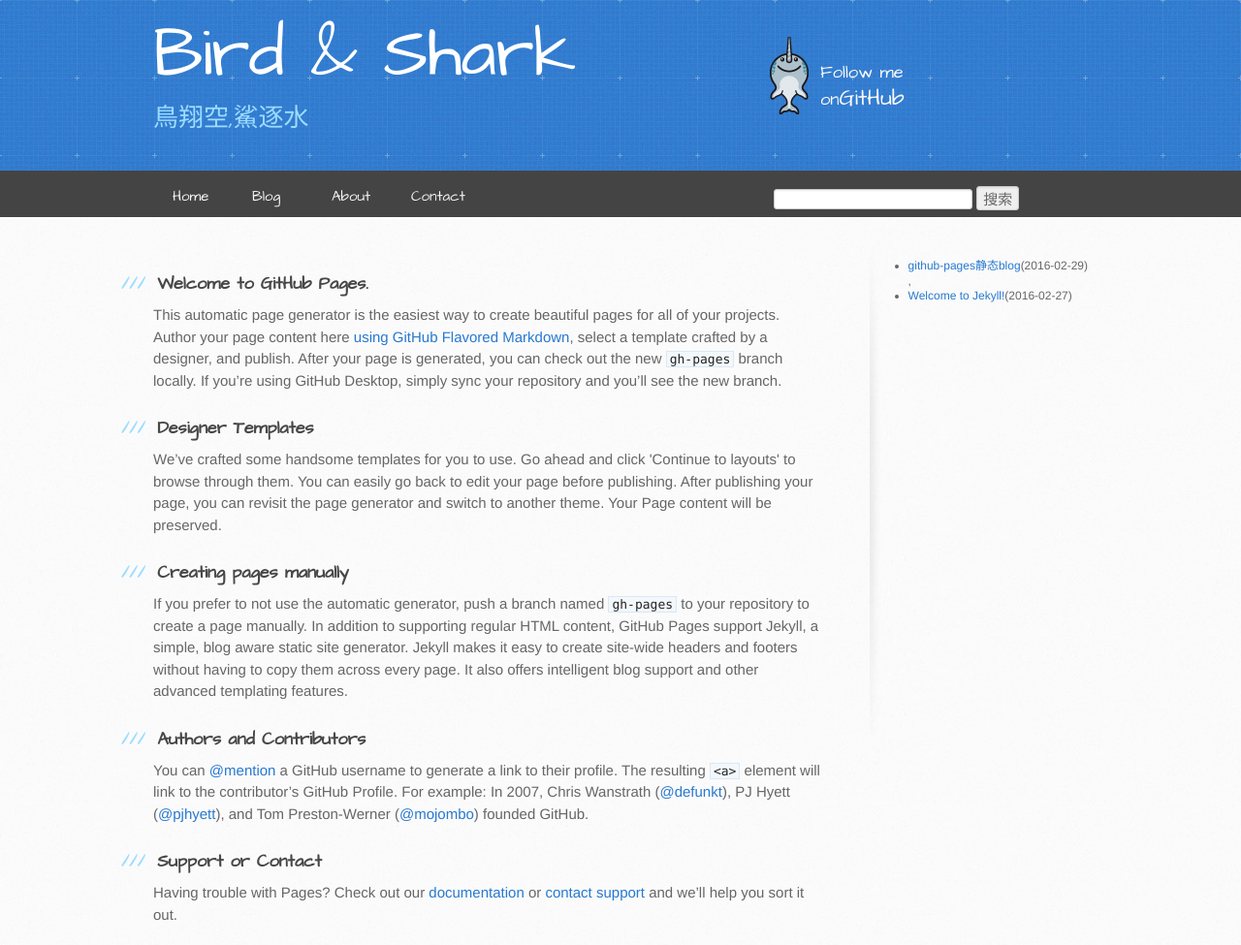
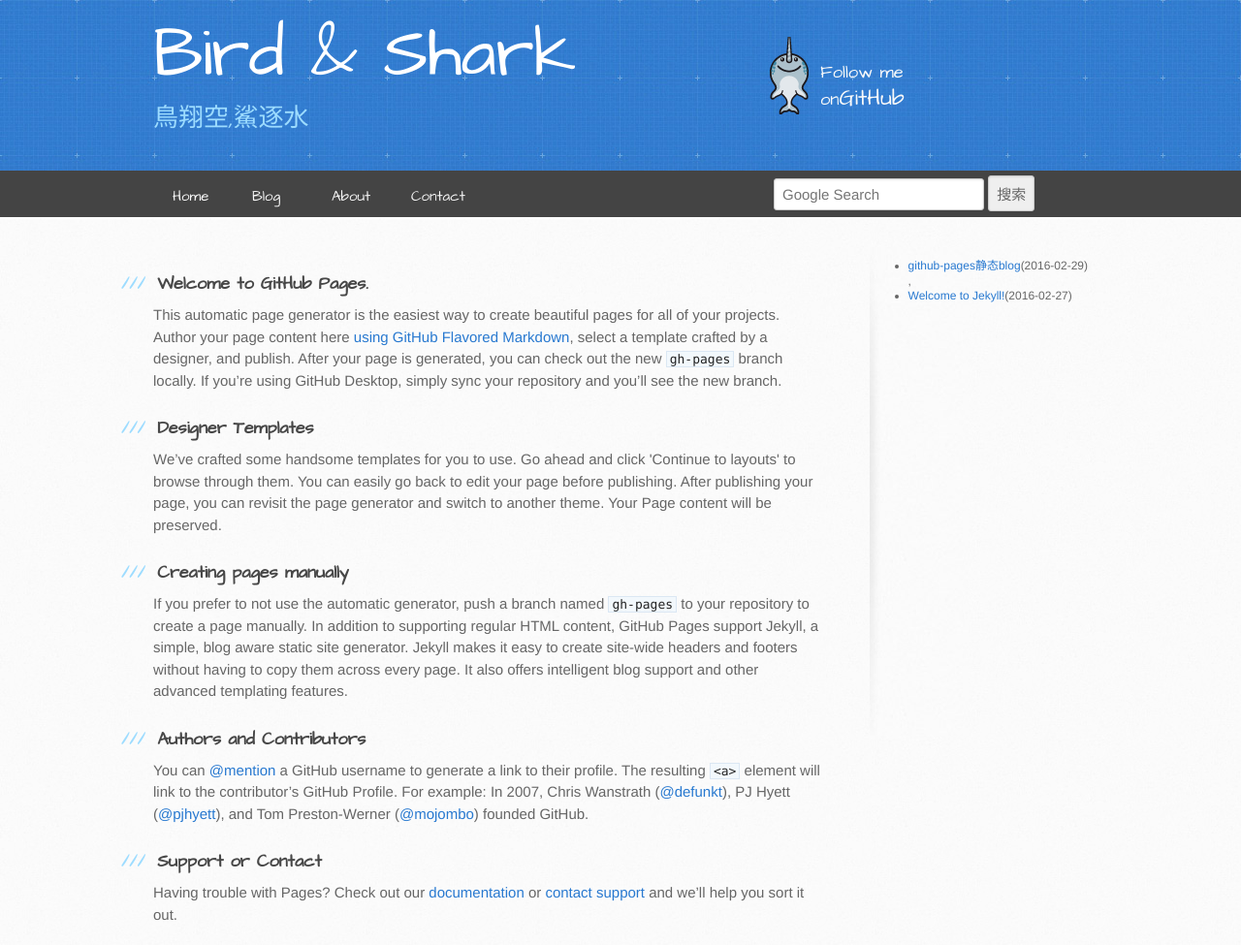
Before and after one commit to birdshark/birdshark.github.io, a Jekyll site: the page built from index.md, in a window 1280 px wide. Shown: the whole page at 97% size. Built offline with Jekyll 4.4.1, drawn with Linux system fonts in a browser that asks for light colours.

Commit message:
fix search bar

```diff
--- a/_includes/header.html
+++ b/_includes/header.html
@@ -5,7 +5,7 @@
       <div class="h2">鳥翔空,鯊逐水</div>
     </div>
     <div class="header-logo">
-      <a class="logo" href=""><small>Follow me on</small>GitHub</a>
+      <a class="logo" target="_blank" href="https://github.com/{{ site.github_username }}"><small>Follow me on</small>GitHub</a>
     </div>
   </div>
 </header>
--- a/_includes/navi.html
+++ b/_includes/navi.html
@@ -14,8 +14,8 @@
             <!-- 相关服务条款请见 http://www.google.com//cse/docs/tos.html -->
             <form method="get" action="https://www.google.com/search" target="_blank">
                 <input type="hidden" name="hl" value="" />
-                <input name="q" type="text" />
-                <input type="submit" name="sa" value="搜索" />
+                <input name="q" placeholder="Google Search" type="text" />
+                <input type="submit" value="搜索" />
             </form>
         </div>
     </div>
--- a/stylesheets/stylesheet.css
+++ b/stylesheets/stylesheet.css
@@ -530,11 +530,12 @@
 }
 
 .search {
-  padding: 1rem 0rem 1rem 40rem;
+  padding: 0.3rem 0rem 0rem 40rem;
 }
 .search input{
   border: 1px solid #ccc;
   border-radius: 3px;
+  padding: 7px 8px;
   box-shadow: inset 0 1px 2px rgba(0,0,0,0.075);
 }
 
```
